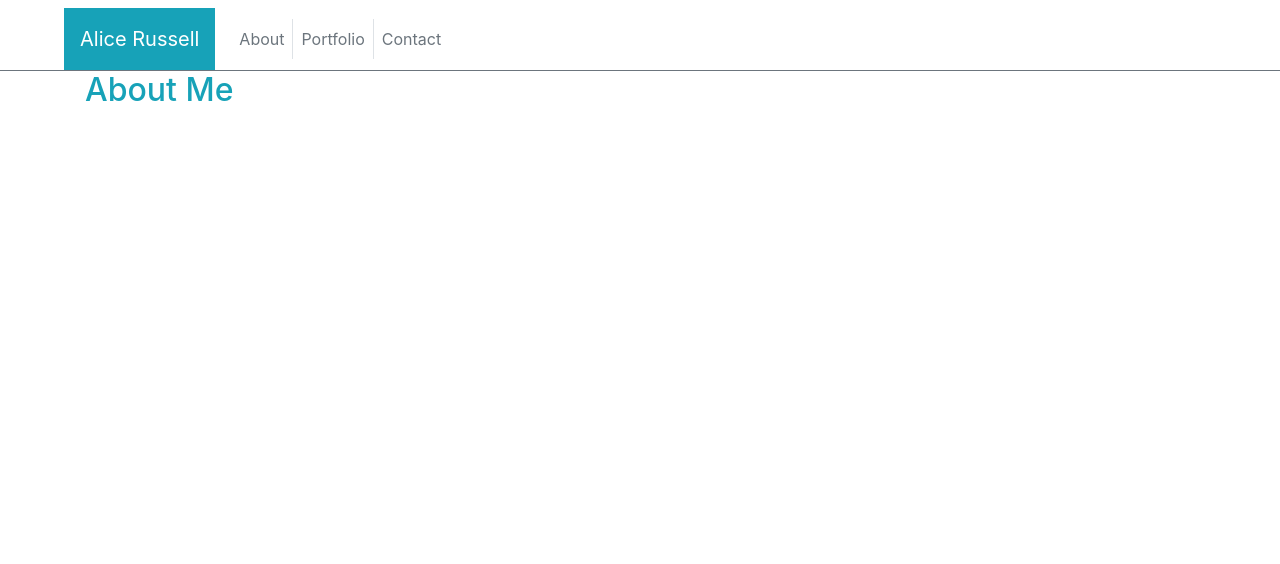
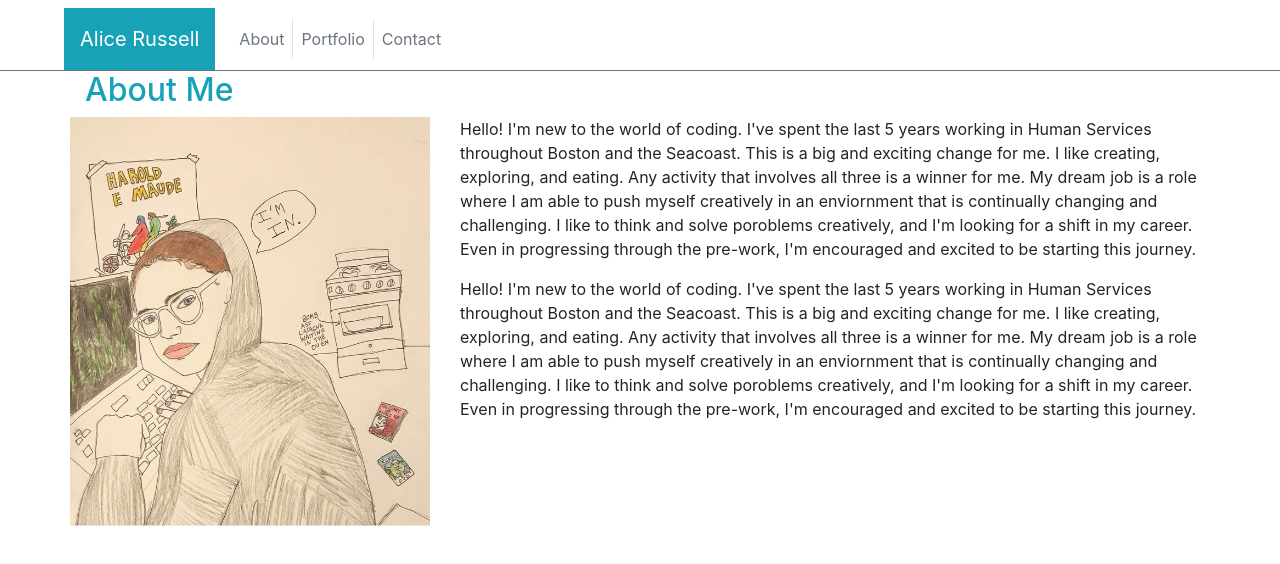
Before and after one commit to alicelouiserussell/Bootstrap-Portfolio, a plain HTML site: page index.html in a window 1280 px wide. Drawn offline with nearby package versions, Linux system fonts and the light colour scheme.

Commit message:
began formatting index body and added images and style.css

```diff
--- /dev/null
+++ b/css/style.css
@@ -0,0 +1,3 @@
+body {
+    background: url("/images/swirl_pattern.png");
+}
--- a/index.html
+++ b/index.html
@@ -7,7 +7,8 @@
     <!--Resets browser css styles-->
     <link rel="stylesheet" href="css/reset.css">
     <!---Bootstrap CDN, Links to Twitter Boostrap pre-defined CSS-->
-    <link rel="stylesheet" href="https://stackpath.bootstrapcdn.com/bootstrap/4.3.1/css/bootstrap.min.css" integrity="sha384-ggOyR0iXCbMQv3Xipma34MD+dH/1fQ784/j6cY/iJTQUOhcWr7x9JvoRxT2MZw1T" crossorigin="anonymous">
+    <link rel="stylesheet" href="https://stackpath.bootstrapcdn.com/bootstrap/4.3.1/css/bootstrap.min.css"
+        integrity="sha384-ggOyR0iXCbMQv3Xipma34MD+dH/1fQ784/j6cY/iJTQUOhcWr7x9JvoRxT2MZw1T" crossorigin="anonymous">
     <!---Allows for Bootstrap device emulation in Chrome-->
     <meta name="viewport" content="width=device-width, initial-scale=1.0">
 </head>
@@ -16,13 +17,15 @@
     <!---Navbar begins-->
     <nav class="navbar navbar-expand-lg navbar-light bg-white border-bottom border-secondary pb-0">
         <a class="navbar-brand text-white bg-info p-3 mb-0 ml-5" href="#">Alice Russell</a>
-    <button class="navbar-toggler" type="button" data-toggle="collapse" data-target="#navbarNav" aria-controls="navbarNav" aria-expanded="false" aria-label="Toggle navigation">
+        <button class="navbar-toggler" type="button" data-toggle="collapse" data-target="#navbarNav"
+            aria-controls="navbarNav" aria-expanded="false" aria-label="Toggle navigation">
             <span class="navbar-toggler-icon"></span>
         </button>
         <div class="collapse navbar-collapse" id="navbarNav">
             <ul class="navbar-nav">
                 <li class="nav-item active">
-          <a class="nav-link text-secondary border-right" href="#">About <span class="sr-only">(current)</span></a>
+                    <a class="nav-link text-secondary border-right" href="#">About <span
+                            class="sr-only">(current)</span></a>
                 </li>
                 <li class="nav-item">
                     <a class="nav-link text-secondary border-right" href="#">Portfolio</a>
@@ -34,13 +37,39 @@
         </div>
     </nav>
     <!---Navbar ends--->
+
     <!---Container content-->
     <div class="container">
+        <!---Row 1-->
         <div class="row">
-        <div class="col-md-3">
+            <div class="col-md-12">
                 <h2 class="text-info">About Me</h2>
             </div>
-
+            <!---Row 2-->
+            <div class="row">
+                <div class="col-md-4">
+                    <img class="w-100" src="images/im-in.jpg" alt="drawing of Alice coding">
+                </div>
+                <div class="col-md-8">
+                    <p>Hello! I'm new to the world of coding. I've spent the last 5 years working in Human Services
+                        throughout Boston and the Seacoast. This is a big and exciting change for me. I like
+                        creating, exploring, and eating. Any activity that involves all three is a winner for me. My
+                        dream job is a role where I am able to push myself creatively in an enviornment that is
+                        continually changing and challenging. I like to think and solve poroblems creatively, and
+                        I'm looking for a shift in my career. Even in progressing through the pre-work, I'm
+                        encouraged and excited to be starting this journey.
+                    </p>
+                    <p>Hello! I'm new to the world of coding. I've spent the last 5 years working in Human Services
+                        throughout Boston and the Seacoast. This is a big and exciting change for me. I like
+                        creating, exploring, and eating. Any activity that involves all three is a winner for me. My
+                        dream job is a role where I am able to push myself creatively in an enviornment that is
+                        continually changing and challenging. I like to think and solve poroblems creatively, and
+                        I'm looking for a shift in my career. Even in progressing through the pre-work, I'm
+                        encouraged and excited to be starting this journey.
+                    </p>
+                </div>
+            </div>
+        </div>
 
 
 
@@ -52,4 +81,5 @@
 
 
 </body>
+
 </html>
```
Also changed, not shown: portfolio.html (+0 -1 lines), images/im-in.jpg (added), images/swirl_pattern.png (added), 1 other file. Lines whose indentation alone changed are shown as unchanged.
